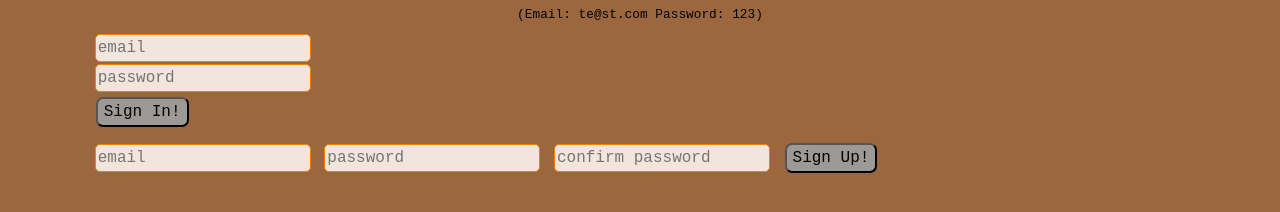
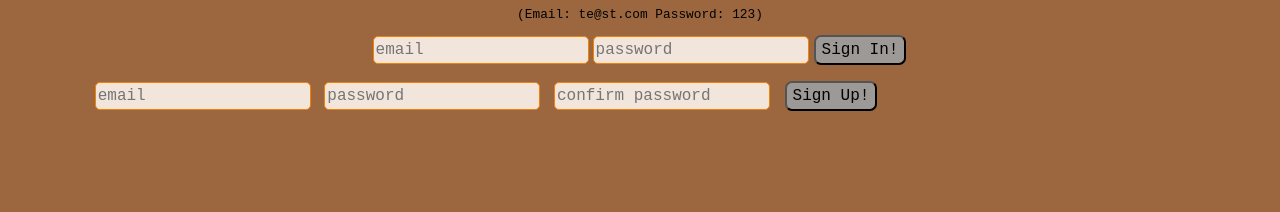
Before and after one commit to MGubernick/crumble-front-end-mg, a website built with webpack: page index.html in a window 1280 px wide. Both pictures are taken after a click on the button "Welcome!". Shown: the part 208-420 px from the top of the page. Built offline with nearby package versions, Linux system fonts and the light colour scheme; a web font is replaced by a local one.

Commit message:
Change Again

```diff
--- a/assets/styles/index.scss
+++ b/assets/styles/index.scss
@@ -74,6 +74,12 @@ h1 {
   flex-direction: row;
 }
 
+.centerme {
+  align-items: center;
+  display: flex;
+  justify-content: center;
+}
+
 .app-name {
   font-family: 'Freckle Face', cursive;
 }
--- a/index.html
+++ b/index.html
@@ -29,7 +29,7 @@
         <h4>If you would rather not make an account, feel free to use these credentials:</h4>
         <h6><small>(Email: te@st.com Password: 123)</small></h6>
       </div>
-      <div>
+      <div class="centerme">
         <input class="signin" type="text" name="credentials[email]" placeholder="email" />
         <input class="signin" type="password" name="credentials[password]" placeholder="password" />
         <button type="submit" name="button">Sign In!</button>
```
